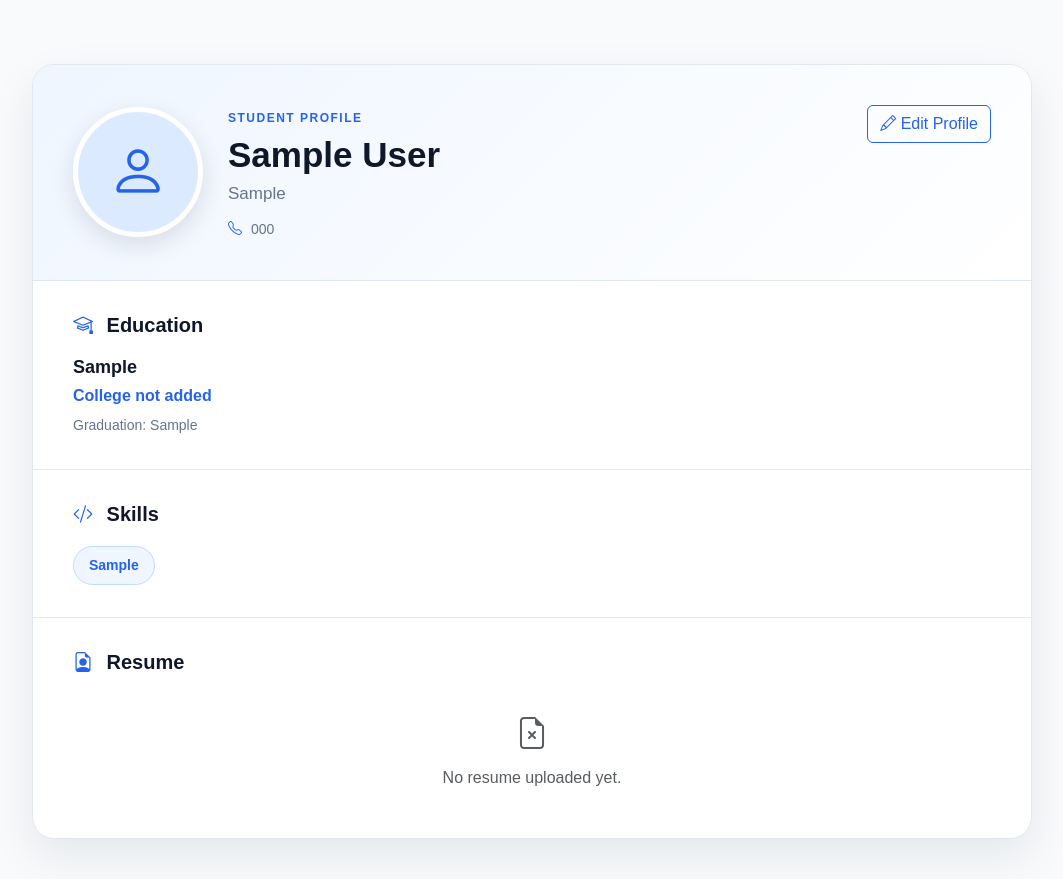
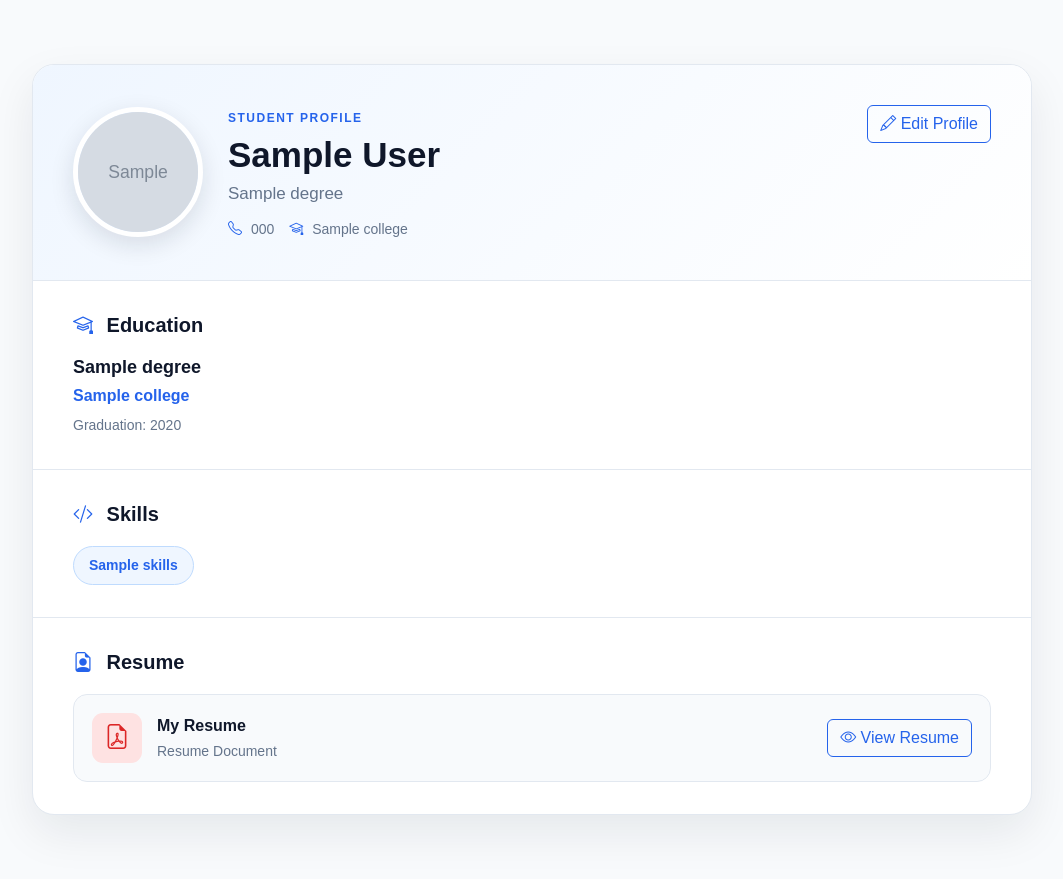
Before and after one commit to pruthvi1269/InternConnect, a Flask app: page /student/profile in a window 1280 px wide. Shown: the part 72-951 px from the top of the page, without its empty margins (108-1171 px from the left). Run offline with Flask 3, Linux system fonts and the light colour scheme; the visitor is signed in with stand-in values (Sample User, id 1); tables that the repository leaves empty hold one stand-in row (values such as "Sample post"); grey boxes marked "Sample" are stand-in pictures; a database or web service that is not in the repository returns one stand-in record (values such as "Sample title"); some libraries are stand-ins or nearby versions.

Commit message:
Fix student profile and database connection

```diff
--- a/app.py
+++ b/app.py
@@ -2,6 +2,8 @@ from flask import Flask, render_template, request, redirect, url_for, session, f
 from werkzeug.security import generate_password_hash, check_password_hash
 from werkzeug.utils import secure_filename
 import pymysql
+import psycopg2
+from psycopg2.extras import RealDictCursor
 import os
 
 app = Flask(__name__)
@@ -25,6 +27,11 @@ DB_USER = "root"
 DB_PASSWORD = ""
 DB_NAME = "internconnect"
 
+# =========================================
+# SUPABASE DATABASE
+# =========================================
+
+DATABASE_URL = os.environ.get("DATABASE_URL")
 
 # =========================================
 # UPLOAD FOLDERS
@@ -90,6 +97,16 @@ os.makedirs(
 
 def get_db():
 
+    # Use Supabase PostgreSQL when DATABASE_URL exists
+    if DATABASE_URL:
+
+        return psycopg2.connect(
+            DATABASE_URL,
+            sslmode="require",
+            cursor_factory=RealDictCursor
+        )
+
+    # Otherwise use local XAMPP MySQL
     return pymysql.connect(
         host=DB_HOST,
         user=DB_USER,
@@ -231,7 +248,18 @@ def register():
             )
         )
 
-        user_id = cursor.lastrowid
+        # =========================================
+        # GET NEW USER ID
+        # =========================================
+
+        cursor.execute(
+            "SELECT id FROM users WHERE email=%s",
+            (email,)
+        )
+
+        user = cursor.fetchone()
+
+        user_id = user["id"]
 
         if user_type == "student":
 
--- a/requirements.txt
+++ b/requirements.txt
@@ -2,3 +2,4 @@ Flask==3.0.0
 PyMySQL==1.1.0
 Werkzeug==3.0.1
 gunicorn==23.0.0
+psycopg2-binary==2.9.9
--- a/templates/student_profile.html
+++ b/templates/student_profile.html
@@ -147,9 +147,9 @@
                     </label>
 
                     <input type="text"
-                           name="college_name"
+                           name="college"
                            class="form-control"
-                           value="{{ student.college_name or '' }}">
+                           value="{{ student.college or '' }}">
 
                 </div>
 
@@ -357,13 +357,13 @@
                     {% endif %}
 
 
-                    {% if student.college_name %}
+                    {% if student.college %}
 
                     <span>
 
                         <i class="bi bi-mortarboard"></i>
 
-                        {{ student.college_name }}
+                        {{ student.college }}
 
                     </span>
 
@@ -419,7 +419,7 @@
 
                 <p class="resume-institution">
 
-                    {{ student.college_name or 'College not added' }}
+                    {{ student.college or 'College not added' }}
 
                 </p>
 
```
